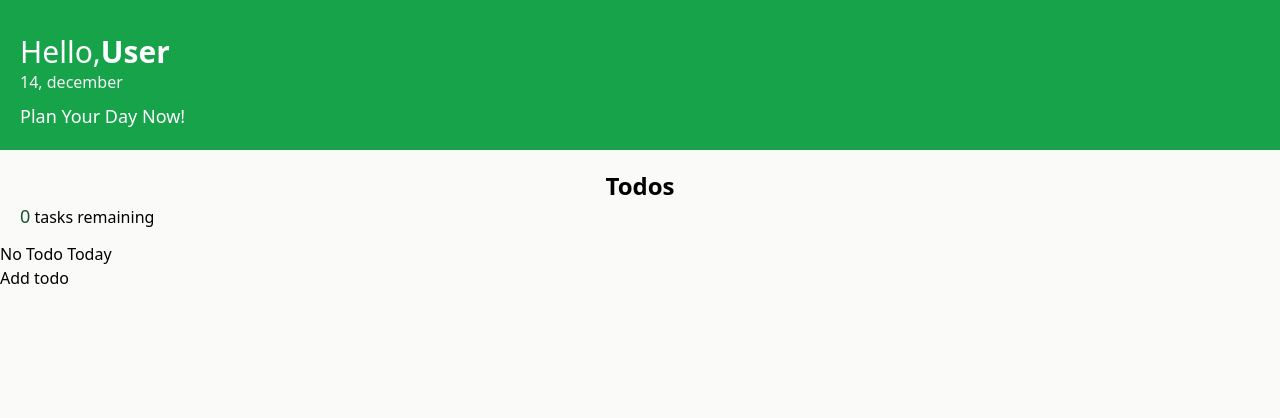
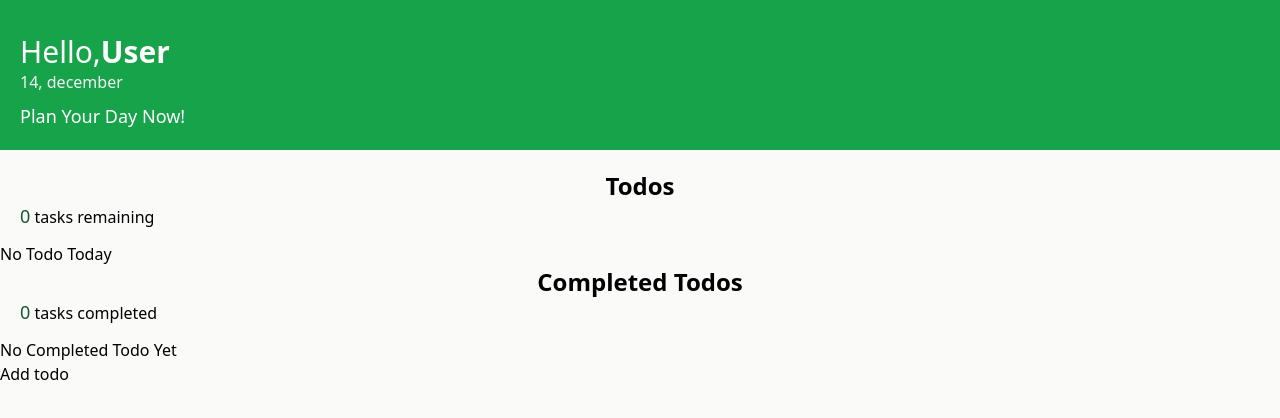
Before and after one commit to iom-future/todo-app-react, a React (Vite) app: page / in a window 1280 px wide. Shown: the top 418 px of the page. Built offline with nearby package versions, Linux system fonts and the light colour scheme.

Commit message:
feat: enhance Todo functionality with completed state management and UI updates

```diff
--- a/src/App.jsx
+++ b/src/App.jsx
@@ -15,7 +15,7 @@ function App() {
     },1000)
   }
     // the state should be passed where the Context Provider Component can receive it as a prop as it gives its children
-     let initialState = {id:0 ,title:"",tags:"default",priority:"none",dueDate:0}
+     let initialState = {id:0 ,title:"",tags:"default",priority:"none",dueDate:0,isCompleted:false}
     //used useReducer hook cause im setting multiple state at once
     let [todoState,dispatch]=useReducer(todoFormReducer,initialState);
 
--- a/src/components/TodoList.jsx
+++ b/src/components/TodoList.jsx
@@ -5,34 +5,70 @@ import { createPortal } from "react-dom"
 function TodoList({addTodo}) {
     let todoState = useContext(TodoInfoContext);
     let [todos,setTodos]=useState([])
-      console.log(`add todo: ${addTodo}`);
-
+    let [completedTodos,setCompletedTodos] =useState([])
     useEffect(()=>{
          if(addTodo){
             setTodos((currentTodo)=>{
-            return [...currentTodo,{id:currentTodo.length, title:todoState.title,tags:[...todoState.tags],priority:todoState.priority,date:todoState.dueDate}]
+            return [...currentTodo,{id:currentTodo.length, title:todoState.title,tags:todoState.tags,priority:todoState.priority,date:todoState.dueDate,isCompleted:todoState.isCompleted}]
         })
         }
-        console.log("prop todoState changed")
-        console.log(todoState);
     },[addTodo])
-    console.log(todos)
+
+    useEffect(() => {
+        //if the todos changes an it changes because of a check, put the check goal in the completed state
+        setCompletedTodos(
+            todos.filter(todo=>todo.isCompleted===true)//returns an array of elements whose isCompleted property is true
+       )
+
+}, [todos]);
+//remove the completed todo from todos when added to completed todo
+
+
+    const checkGoal = (e)=>{
+       setTodos(
+        todos.map(todo=>todo.id===Number(e.target.id)?{...todo,isCompleted:!todo.isCompleted}:todo)
+       )
+        // console.log(todos)
+        // console.log("checked goal")
+    }
   return (
     <section className="mt-5 ">
         <header className="px-5">
             <h2 className= "font-semibold text-center text-2xl">Todos</h2>
-            <h5 > <span className="font-medium text-lg text-green-900 "> {todos.length}</span> tasks remaining</h5>
+            <h5 > <span className="font-medium text-lg text-green-900 ">{todos.length}</span> tasks remaining</h5>
         </header>
 
         <div className="todo-list-area grid grid-cols-1 gap-2 mt-3">
             {!todos.length>0 ? <h3>No Todo Today</h3>:todos.map((todo)=>(
                 <div key={todo.id} className="flex w-[90%] gap-2 border-2 border-l-yellow-200 border-l-3 rounded-xl mx-auto p-2 items-center">
                     <div className="p-2 h-full flex items-center  w-[10%] " >
-                        <input type="checkbox" className=" w-full accent-green-600 size-9" id={todo.id} />
+                        <input type="checkbox" className=" w-full accent-green-600 size-9" onChange={checkGoal} id={todo.id} />
                     </div>
 
                     <div className="todo-info  bg-white border-l-2 border-[{}] w-[90%] p-2 pl-3 rounded-lg">
-                        <h3 className="font-semibold text-lg mb-2 ">{todo.title}</h3>
+                        <h3 className={`font-semibold text-lg mb-2 ${todo.isCompleted?"line-through":""} `}>{todo.title}</h3>
+                        <p className="text-sm bg-green-200 p-1 pl-2 inline-block w-1/4 rounded-lg">{todo.tags}</p>
+                    </div>
+
+                </div>
+
+            ))}
+        </div>
+
+
+        <header className="px-5">
+            <h2 className= "font-semibold text-center text-2xl">Completed Todos</h2>
+            <h5 > <span className="font-medium text-lg text-green-900 ">{completedTodos.length}</span> tasks completed</h5>
+        </header>
+         <div className="todo-list-area grid grid-cols-1 gap-2 mt-3">
+            {!completedTodos.length>0 ? <h3>No Completed Todo Yet</h3>:completedTodos.map((todo)=>(
+                <div key={Math.random()} className="flex w-[90%] gap-2 border-2 border-l-yellow-200 border-l-3 rounded-xl mx-auto p-2 items-center">
+                    <div className="p-2 h-full flex items-center  w-[10%] " >
+                        <input type="checkbox" className=" w-full accent-green-600 size-9" onChange={checkGoal} id={todo.id} />
+                    </div>
+
+                    <div className="todo-info  bg-white border-l-2 border-[{}] w-[90%] p-2 pl-3 rounded-lg">
+                        <h3 className={`font-semibold text-lg mb-2 ${todo.isCompleted?"line-through":""} `}>{todo.title}</h3>
                         <p className="text-sm bg-green-200 p-1 pl-2 inline-block w-1/4 rounded-lg">{todo.tags}</p>
                     </div>
 
```
